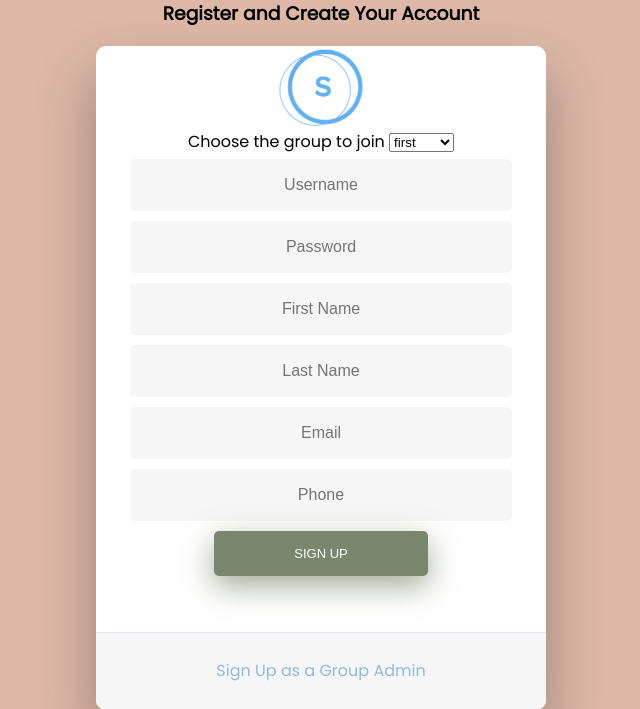
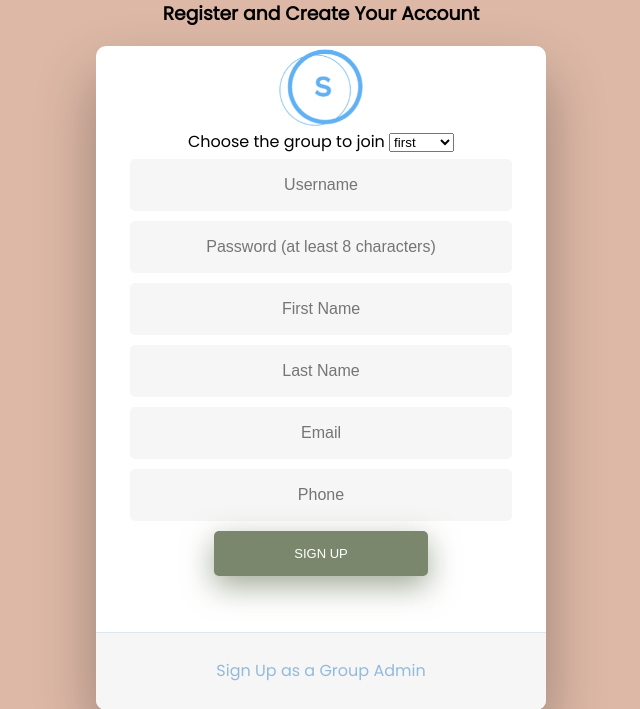
Before and after one commit to FantasticFour-Websystems/FantasticFour-Websystems.github.io, a PHP site: page /register.php in a window 1280 px wide. Shown: the part 318-1027 px from the top of the page, without its empty margins (319-959 px from the left). Run offline with PHP 8.4, Linux system fonts and the light colour scheme; data comes from the database, SQL or seed files in the repository.

Commit message:
Update register.php

```diff
--- a/register.php
+++ b/register.php
@@ -94,7 +94,7 @@ if(isset($_POST["signup"])) {
                 ?>
             </select>
         <input type="text" id="username" class="fadeIn second" name="username" placeholder="Username">
-          <input type="text" id="password" class="fadeIn second" name="password" placeholder="Password">
+          <input type="text" id="password" class="fadeIn second" name="password" placeholder="Password (at least 8 characters)">
           <input type="text" id="username" class="fadeIn second" name="fname" placeholder="First Name">
           <input type="text" id="password" class="fadeIn third" name="lname" placeholder="Last Name">
           <input type="text" id="username" class="fadeIn third" name="email" placeholder="Email">
```
